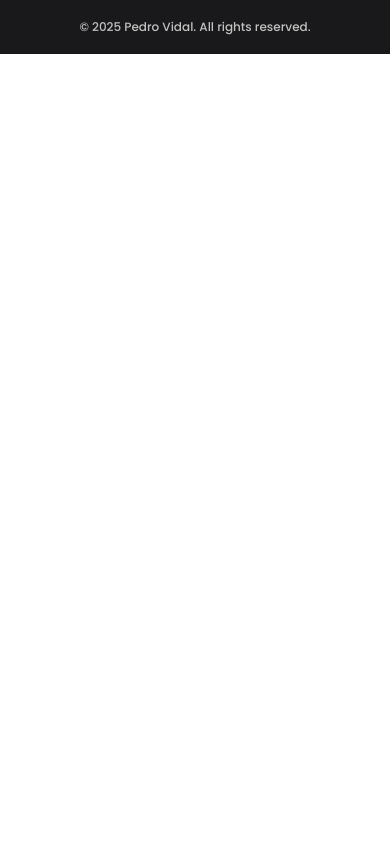
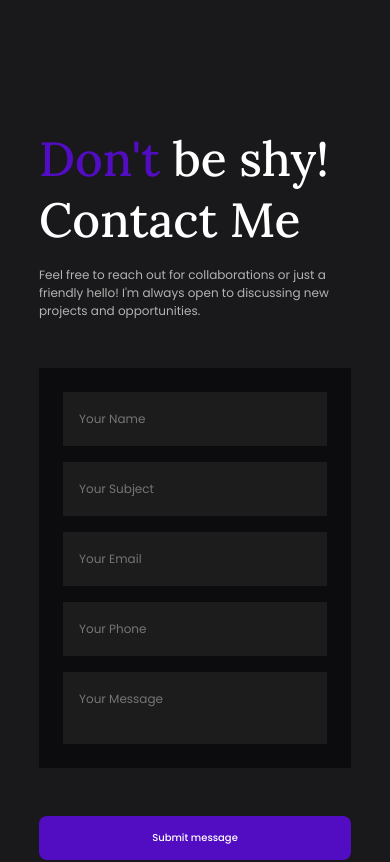
Before and after one commit to PedroVidalDev/portfolio, a React (Vite) app: page / in a window 390 px wide. Shown: the part 2580-3442 px from the top of the page. Before the commit the page ends 2634 px from the top, so only its background shows below. Built offline with nearby package versions, Linux system fonts and the light colour scheme.

Commit message:
feat: add ContactSection component with responsive button visibility and update styles

```diff
--- a/src/components/Button/index.tsx
+++ b/src/components/Button/index.tsx
@@ -3,10 +3,10 @@ import type { ButtonProps } from './types'
 import { ButtonContainer } from './styles'
 
 export const Button = (props: ButtonProps) => {
-  const { label, type, onClick } = props
+  const { label, type, hide = false, onClick } = props
 
   return (
-    <ButtonContainer onClick={onClick} type={type}>
+    <ButtonContainer onClick={onClick} type={type} hide={hide}>
       {label}
     </ButtonContainer>
   )
--- a/src/components/Button/styles.ts
+++ b/src/components/Button/styles.ts
@@ -2,9 +2,12 @@ import styled, { css } from 'styled-components'
 
 interface ButtonContainerProps {
   type: 'primary' | 'secondary'
+  hide: boolean
 }
 
 export const ButtonContainer = styled.button<ButtonContainerProps>`
+  display: ${({ hide }) => (hide ? 'none' : 'block')};
+
   padding: 12px 24px;
 
   border-radius: 8px;
--- a/src/components/Button/types.ts
+++ b/src/components/Button/types.ts
@@ -1,5 +1,6 @@
 export type ButtonProps = {
   label: string
+  hide?: boolean
   onClick?: () => void
   type: 'primary' | 'secondary'
 }
--- /dev/null
+++ b/src/pages/Portfolio/components/ContactSection/index.tsx
@@ -0,0 +1,65 @@
+import { Button } from 'components/Button'
+import { Title } from 'components/Title/styles'
+
+import {
+  ContactForm,
+  ContactInput,
+  ContactSectionContainer,
+  ContactTextarea,
+  ContactTextSection,
+} from './styles'
+import { useEffect, useState } from 'react'
+
+export const ContactSection = () => {
+  const [isMobile, setIsMobile] = useState(false)
+
+  const handleResize = () => {
+    setIsMobile(window.innerWidth <= 512)
+  }
+
+  useEffect(() => {
+    window.addEventListener('resize', handleResize)
+    handleResize()
+
+    return () => {
+      window.removeEventListener('resize', handleResize)
+    }
+  }, [])
+
+  return (
+    <ContactSectionContainer>
+      <Button
+        label='Submit message'
+        type='primary'
+        hide={!isMobile}
+        onClick={() => {}}
+      />
+      <ContactForm>
+        <div>
+          <ContactInput type='text' placeholder='Your Name' />
+          <ContactInput type='text' placeholder='Your Subject' />
+        </div>
+        <div>
+          <ContactInput type='email' placeholder='Your Email' />
+          <ContactInput type='text' placeholder='Your Phone' />
+        </div>
+        <ContactTextarea placeholder='Your Message' />
+      </ContactForm>
+      <ContactTextSection>
+        <Title>
+          <span>Don't</span> be shy! <br /> Contact Me
+        </Title>
+        <p>
+          Feel free to reach out for collaborations or just a friendly hello!
+          I'm always open to discussing new projects and opportunities.
+        </p>
+        <Button
+          label='Submit message'
+          type='primary'
+          hide={isMobile}
+          onClick={() => {}}
+        />
+      </ContactTextSection>
+    </ContactSectionContainer>
+  )
+}
--- /dev/null
+++ b/src/pages/Portfolio/components/ContactSection/styles.ts
@@ -0,0 +1,94 @@
+import styled from 'styled-components'
+
+export const ContactSectionContainer = styled.div`
+  display: flex;
+  flex-direction: row;
+
+  background-color: ${({ theme }) => theme.COLORS.DARK_PRIMARY};
+
+  width: 100%;
+
+  padding: 128px 10%;
+  gap: 48px;
+
+  @media (max-width: 925px) {
+    flex-direction: column-reverse;
+  }
+`
+
+export const ContactForm = styled.form`
+  display: flex;
+  flex-direction: column;
+
+  background-color: ${({ theme }) => theme.COLORS.DARKER_PRIMARY};
+
+  width: 100%;
+
+  gap: 16px;
+  padding: 24px;
+
+  div {
+    display: flex;
+    flex-direction: row;
+
+    gap: 16px;
+
+    @media (max-width: 512px) {
+      flex-direction: column;
+    }
+  }
+`
+
+export const ContactInput = styled.input`
+  width: 100%;
+
+  padding: 18px 16px;
+
+  background: ${({ theme }) => theme.COLORS.GRAY_900};
+  border: 0;
+
+  font-family: ${({ theme }) => theme.FONTS.PRIMARY};
+  font-size: ${({ theme }) => theme.FONT_SIZE.SMALL};
+  font-weight: ${({ theme }) => theme.FONT_WEIGHT.REGULAR};
+  color: ${({ theme }) => theme.COLORS.GRAY_500};
+
+  &:focus {
+    outline: none;
+  }
+`
+
+export const ContactTextarea = styled.textarea`
+  width: 100%;
+  height: 100%;
+
+  padding: 18px 16px;
+
+  background: ${({ theme }) => theme.COLORS.GRAY_900};
+  border: 0;
+
+  font-family: ${({ theme }) => theme.FONTS.PRIMARY};
+  font-size: ${({ theme }) => theme.FONT_SIZE.SMALL};
+  font-weight: ${({ theme }) => theme.FONT_WEIGHT.REGULAR};
+  color: ${({ theme }) => theme.COLORS.GRAY_500};
+
+  resize: none;
+
+  &:focus {
+    outline: none;
+  }
+`
+
+export const ContactTextSection = styled.div`
+  display: flex;
+  flex-direction: column;
+  gap: 16px;
+
+  width: 100%;
+
+  p {
+    font-family: ${({ theme }) => theme.FONTS.PRIMARY};
+    font-size: ${({ theme }) => theme.FONT_SIZE.SMALL};
+    font-weight: ${({ theme }) => theme.FONT_WEIGHT.REGULAR};
+    color: ${({ theme }) => theme.COLORS.GRAY_500};
+  }
+`
--- a/src/pages/Portfolio/components/FooterSection/styles.ts
+++ b/src/pages/Portfolio/components/FooterSection/styles.ts
@@ -3,7 +3,7 @@ import styled, { css } from 'styled-components'
 export const FooterSectionContainer = styled.footer`
   width: 100%;
 
-  background-color: ${({ theme }) => theme.COLORS.DARK_PRIMARY};
+  background-color: ${({ theme }) => theme.COLORS.DARKER_PRIMARY};
 
   display: flex;
   justify-content: center;
--- a/src/pages/Portfolio/index.tsx
+++ b/src/pages/Portfolio/index.tsx
@@ -1,3 +1,4 @@
+import { ContactSection } from './components/ContactSection'
 import { ExperienceSection } from './components/ExperienceSection'
 import { FooterSection } from './components/FooterSection'
 import { HomeSection } from './components/HomeSection'
@@ -11,6 +12,7 @@ export const Portfolio = () => {
       <HomeSection />
       <ExperienceSection />
       <SkillsSection />
+      <ContactSection />
       <FooterSection />
     </PortfolioContainer>
   )
--- a/src/themes/index.ts
+++ b/src/themes/index.ts
@@ -22,7 +22,7 @@ export const themes = {
     GRAY_750: '#8c8c8c',
     GRAY_800: '#858585',
     GRAY_850: '#7d7d7d',
-    GRAY_900: '#757575',
+    GRAY_900: '#1c1c1cff',
     GRAY_1000: '#000000',
   },
   FONTS: {
```
